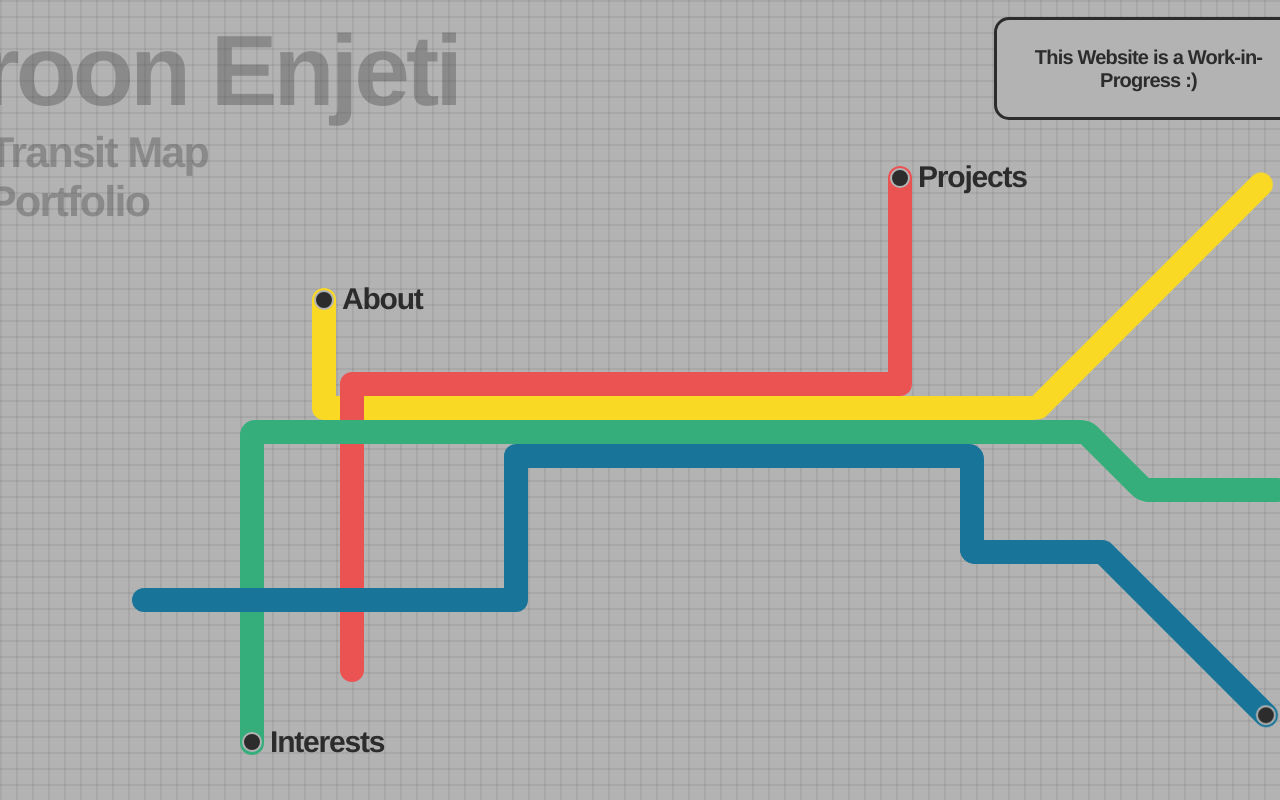
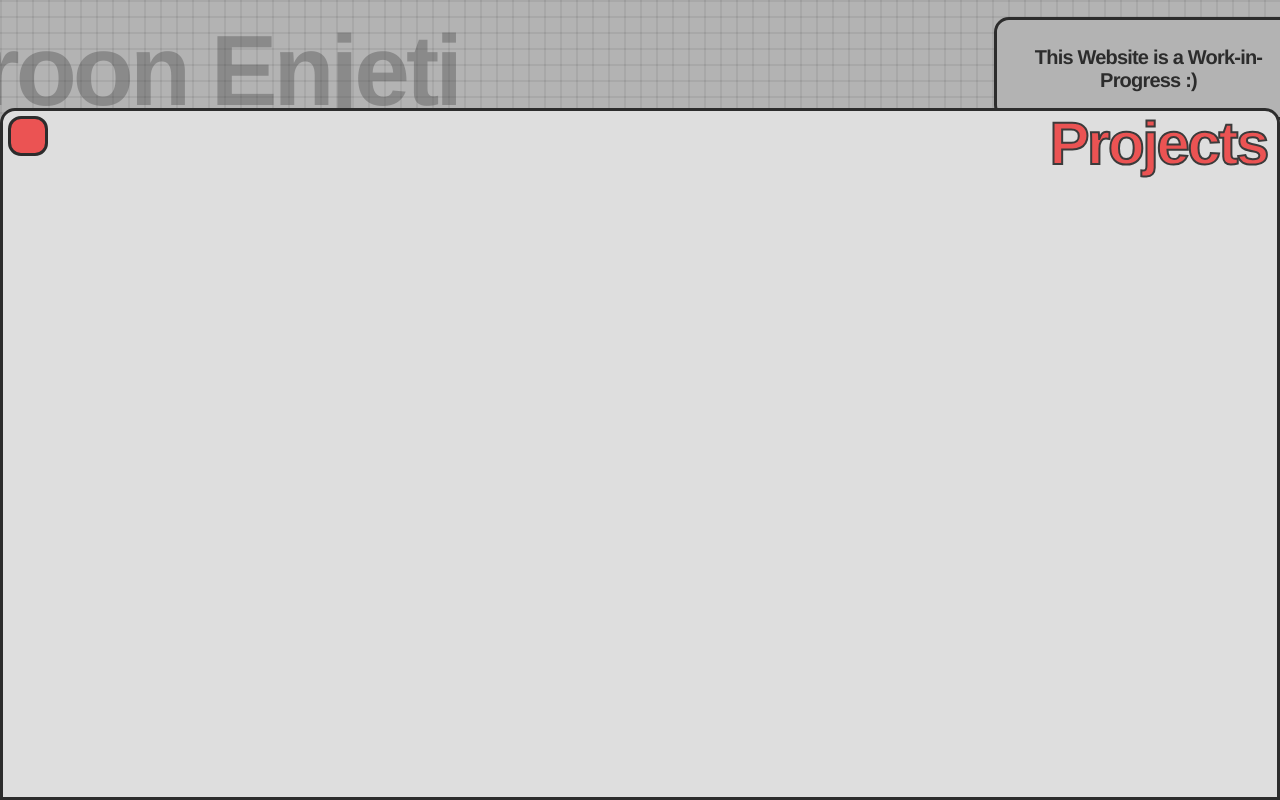
Before and after one commit to varoon-enjeti/portfolio-website, a React (Create React App) app: page / in a window 1280 px wide. Both pictures are taken after a click on the button "Projects". Shown: the top 800 px of the page. Built offline with nearby package versions, Linux system fonts and the light colour scheme.

Commit message:
added states for projects, finally

```diff
--- a/src/components/background.jsx
+++ b/src/components/background.jsx
@@ -10,17 +10,19 @@ import Project from './pages/projects';
 import WIP from './wip';
 
 export default function Background() {
+    const [projectLive, setProject] = useState(false);
+
     return (
         <div className="background">
-            <Header />
+            <Header setProject={setProject}/>
             <div className="lines">
                 <Yellowline />
-                <Redline />
+                <Redline setProject={setProject}/>
                 <Greenline />
                 <Blueline />
             </div>
             <div className="pages">
-                <Project/>
+                {projectLive ? (<Project setProject={setProject}/>) : (null)}
             </div>
             <WIP />
         </div>
--- a/src/components/header.jsx
+++ b/src/components/header.jsx
@@ -2,10 +2,10 @@ import React from 'react';
 import '../styles/header.css';
 import pfp from "../resources/pfp.png";
 
-export default function Header() {
+export default function Header({setProject}) {
     return(
-        <div className="header">
-            <a href="#" className="name">Varoon Enjeti</a>
+        <div onClick={() => {setProject(false)}} type="button" className="header">
+            <button className="name">Varoon Enjeti</button>
             <div className="header-bottom">
                 <a href="/" className="pfp-clck">
                     <img src={pfp} alt="" className="pfp" />
--- a/src/components/lines/redline.jsx
+++ b/src/components/lines/redline.jsx
@@ -3,13 +3,13 @@ import '../../styles/line-styles/redline.css';
 
 // color, position, orientation
 
-export default function Redline() {
+export default function Redline({setProject}) {
     return (
         <div className="redline">
             <div className="rlv"></div>
             <div className="rmh"></div>
             <div className="rrv">
-                <button onClick={() => {}} type="button" className="open-btn">
+                <button onClick={() => {setProject(true)}} type="button" className="open-btn">
                     <p className="section-txt">Projects</p>
                 </button>
             </div>
--- a/src/components/pages/projects.jsx
+++ b/src/components/pages/projects.jsx
@@ -1,10 +1,10 @@
 import React from 'react'
 import '../../styles/pages-styles/projects.css';
 
-export default function Project() {
+export default function Project({setProject}) {
     return (
         <div className="projects">
-            <button onClick={() => {}} className="close" id="p-close"></button>
+            <button onClick={() => {setProject(false)}} className="close" id="p-close"></button>
             <div className="title" id="p-title">Projects</div>
         </div>
     );
--- a/src/styles/header.css
+++ b/src/styles/header.css
@@ -22,6 +22,13 @@
     }
 }
 
+button {
+    border: none;
+    background: none;
+    padding: 0;
+    margin: 0;
+}
+
 .header {
     display: flex;
     flex-direction: column;
@@ -40,7 +47,7 @@
     color: #2C2C2C;
     width: fit-content;
     transition: transform .25s, visibility .25s ease-in,
-                text-shadow .25s;
+                text-shadow .2s;
     z-index: 10;
 }
 
--- a/src/styles/line-styles/blueline.css
+++ b/src/styles/line-styles/blueline.css
@@ -63,7 +63,6 @@
     border-radius: 30px 0px 30px 30px;
     transform: rotate(-135deg);
     animation: 0.75s ease-out slideInFromBotRight;
-
 }
 
 #blue-btn {
--- a/src/styles/pages-styles/projects.css
+++ b/src/styles/pages-styles/projects.css
@@ -7,7 +7,8 @@
     background: #DEDEDE;
     border: 3px solid #2C2C2C;
     border-radius: 15px 15px 0px 0px;
-    margin-top: 100%;
+    /* margin-top: 100%; */
+    transition: transform .5s;
 }
 
 .close {
@@ -19,6 +20,11 @@
     border-radius: 13px;
     margin-top: 5px;
     margin-left: 5px;
+    transition: transform .25s;
+}
+
+.close:hover {
+    transform: scale(1.1);
 }
 
 .title {
```
